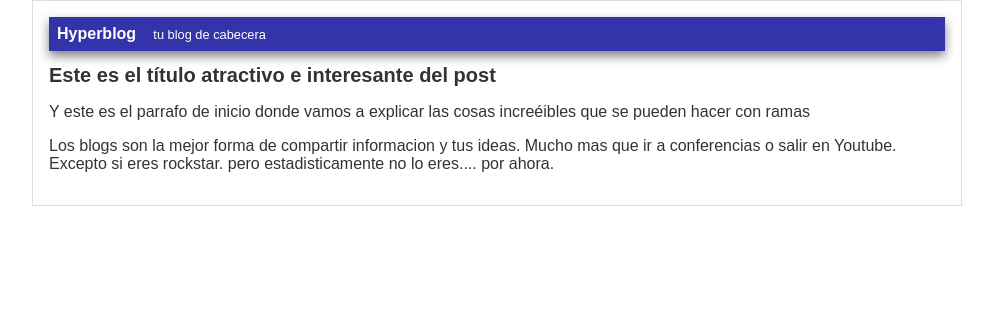
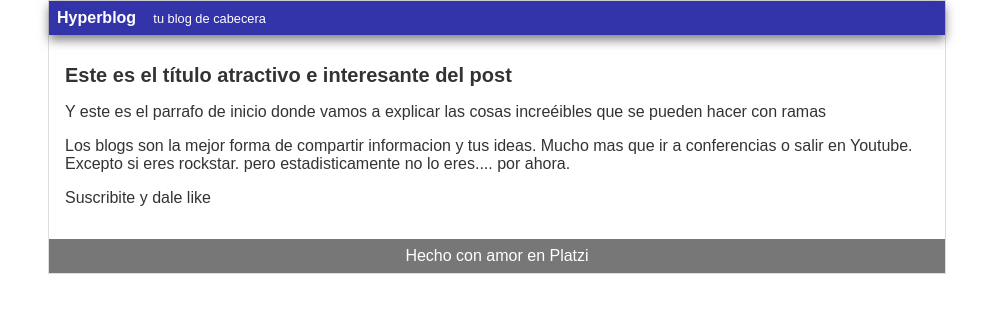
Before and after one commit to thekratos/hyperblog, a plain HTML site: page blogpost.html in a window 1280 px wide. Shown: the whole page, without its empty margins (143-1136 px from the left). Drawn offline with Linux system fonts and the light colour scheme.

Commit message:
cabecera footer terminado

```diff
--- a/CSS/estilos.css
+++ b/CSS/estilos.css
@@ -10,10 +10,14 @@ body
 #container
 {
     width: 70%;
-    padding: 1em;
     text-align: left;
     border: 1px solid #DDD;
     margin: 0 auto;
+}
+#post{
+
+    padding: 1em;
+
 }
 #cabecera{
 
@@ -37,3 +41,11 @@ body
 {
     font-size: 20px;
 }
+#footer{
+
+    background: #777;
+    color: white;
+    text-align: center;
+    padding: 0.5em;
+
+}
--- a/blogpost.html
+++ b/blogpost.html
@@ -2,7 +2,7 @@
     <head>
 
         <title>Bienvenido a Hyperblog 2.0</title>
-        <link rel="stylesheet" href="css/estilos.css" />
+        <link rel="stylesheet" href="CSS/estilos.css" />
 
     </head>
     <body>
@@ -28,8 +28,15 @@
                 Excepto si eres rockstar. pero estadisticamente no lo
                 eres.... por ahora.</p>
 
+                <p>Suscribite y dale like</p>
+
             </div>
 
+            <div id = "footer">
+
+                Hecho con amor en Platzi
+
+            </div>
         </div>
 
     </body>
```
